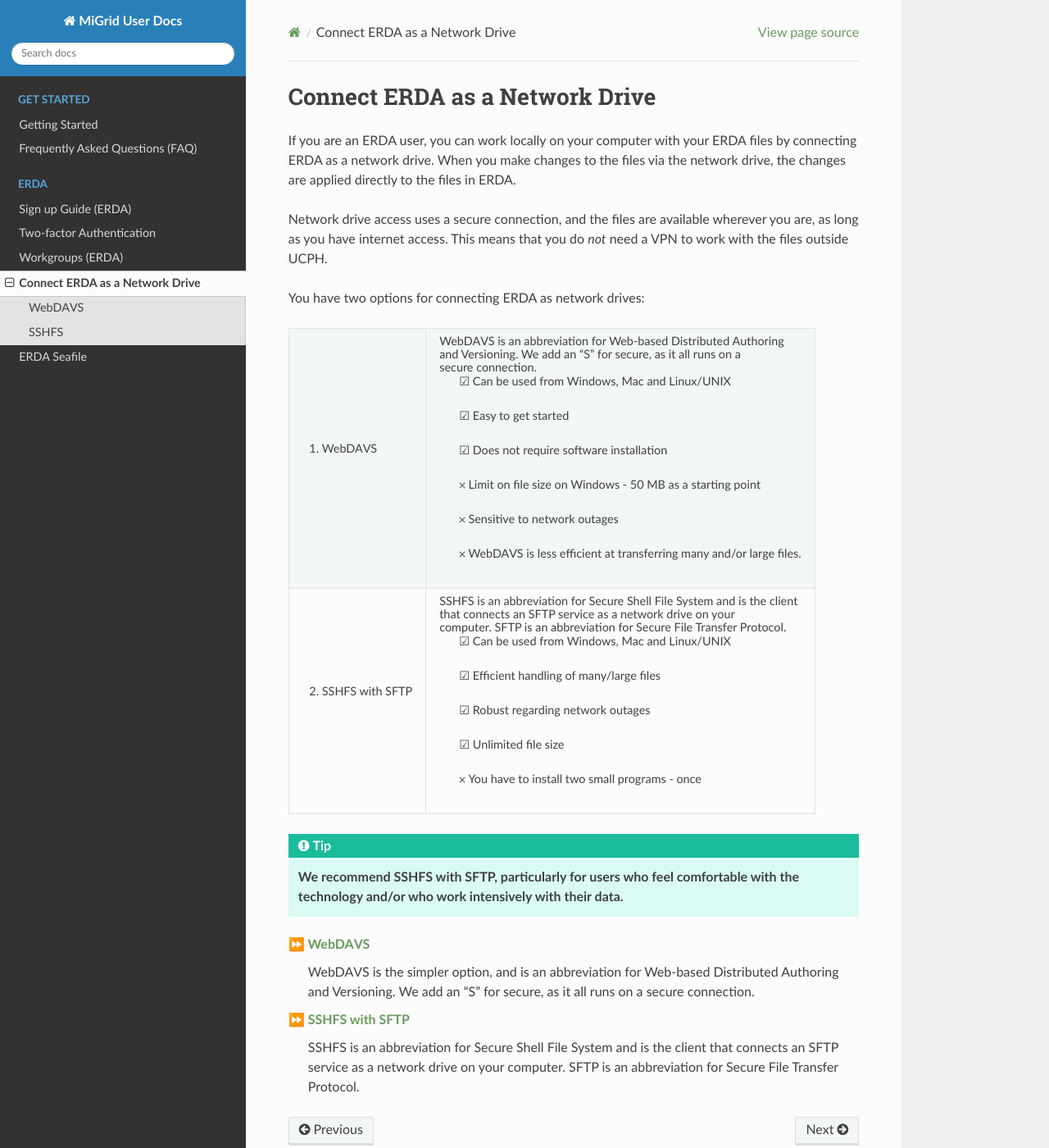
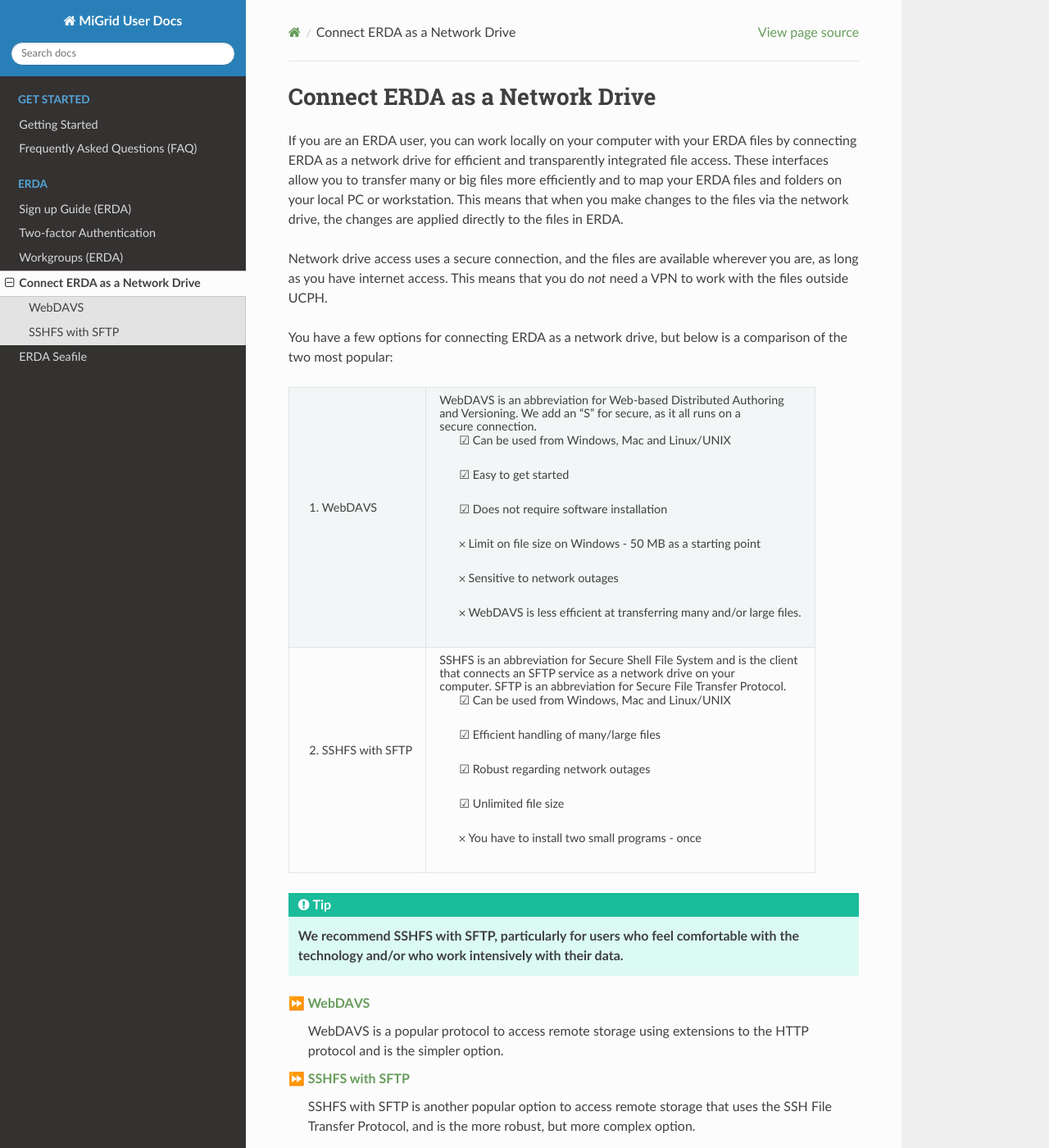
Before and after one commit to ucphhpc/migrid-user-docs, a Sphinx documentation site: the page built from docs/sections/erda/networkdrive/index.rst, in a window 1280 px wide and 1400 px high. Shown: the whole window at 82% size. Built offline with Sphinx 7.4.7 and the Read the Docs theme 2.0.0, drawn with Linux system fonts in a browser that asks for light colours.

```diff
--- a/docs/sections/erda/networkdrive/index.rst
+++ b/docs/sections/erda/networkdrive/index.rst
@@ -1,13 +1,14 @@
 Connect ERDA as a Network Drive
 ===============================
 
-If you are an ERDA user, you can work locally on your computer with your ERDA files by connecting ERDA as a network drive.
-When you make changes to the files via the network drive, the changes are applied directly to the files in ERDA.
+If you are an ERDA user, you can work locally on your computer with your ERDA files by connecting ERDA as a network drive for efficient and transparently integrated file access. These interfaces allow you to transfer many or big files more efficiently and to map your ERDA files and folders on your local PC or workstation. This means that when you make changes to the files via the network drive, the changes are applied directly to the files in ERDA.
+
 
 Network drive access uses a secure connection, and the files are available wherever you are, as long as you have internet access.
 This means that you do *not* need a VPN to work with the files outside UCPH.
 
-You have two options for connecting ERDA as network drives:
+
+You have a few options for connecting ERDA as a network drive, but below is a comparison of the two most popular:
 
 +--------------------+-------------------------------------------------------------------------+
 | 1. WebDAVS         | WebDAVS is an abbreviation for Web-based Distributed Authoring          |
@@ -55,16 +56,14 @@ You have two options for connecting ERDA as network drives:
 
 
 ⏩️ :doc:`WebDAVS </sections/erda/networkdrive/webdavs/index>`
-   WebDAVS is the simpler option, and is an abbreviation for Web-based Distributed Authoring and Versioning.
-   We add an "S" for secure, as it all runs on a secure connection.
+   WebDAVS is a popular protocol to access remote storage using extensions to the HTTP protocol and is the simpler option.
 
 ⏩️ :doc:`SSHFS with SFTP </sections/erda/networkdrive/sshfs/index>`
-   SSHFS is an abbreviation for Secure Shell File System and is the client that connects an SFTP service as a network drive on your computer.
-   SFTP is an abbreviation for Secure File Transfer Protocol.
+   SSHFS with SFTP is another popular option to access remote storage that uses the SSH File Transfer Protocol, and is the more robust, but more complex option.
 
 .. toctree::
    :maxdepth: 3
    :hidden:
 
    WebDAVS </sections/erda/networkdrive/webdavs/index>
-   SSHFS </sections/erda/networkdrive/sshfs/index>
+   SSHFS with SFTP </sections/erda/networkdrive/sshfs/index>
```
Also changed, not shown: docs/sections/erda/networkdrive/sshfs/index.rst (+11 -2 lines), docs/sections/erda/networkdrive/webdavs/index.rst (+13 -2 lines).
